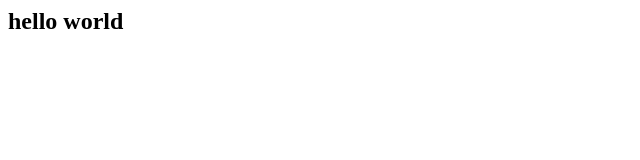
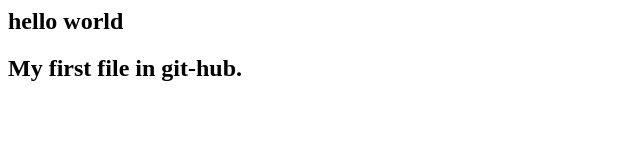
Before and after one commit to Ahad-coder77/demo, a plain HTML site: page index.html in a window 1280 px wide. Shown: the whole page, without its empty margins (0-640 px from the left). Drawn offline with Linux system fonts and the light colour scheme.

Commit message:
Update index.html

```diff
--- a/index.html
+++ b/index.html
@@ -1 +1,2 @@
 <h2>hello world</h2>
+<h2>My first file in git-hub.</h2>
```
